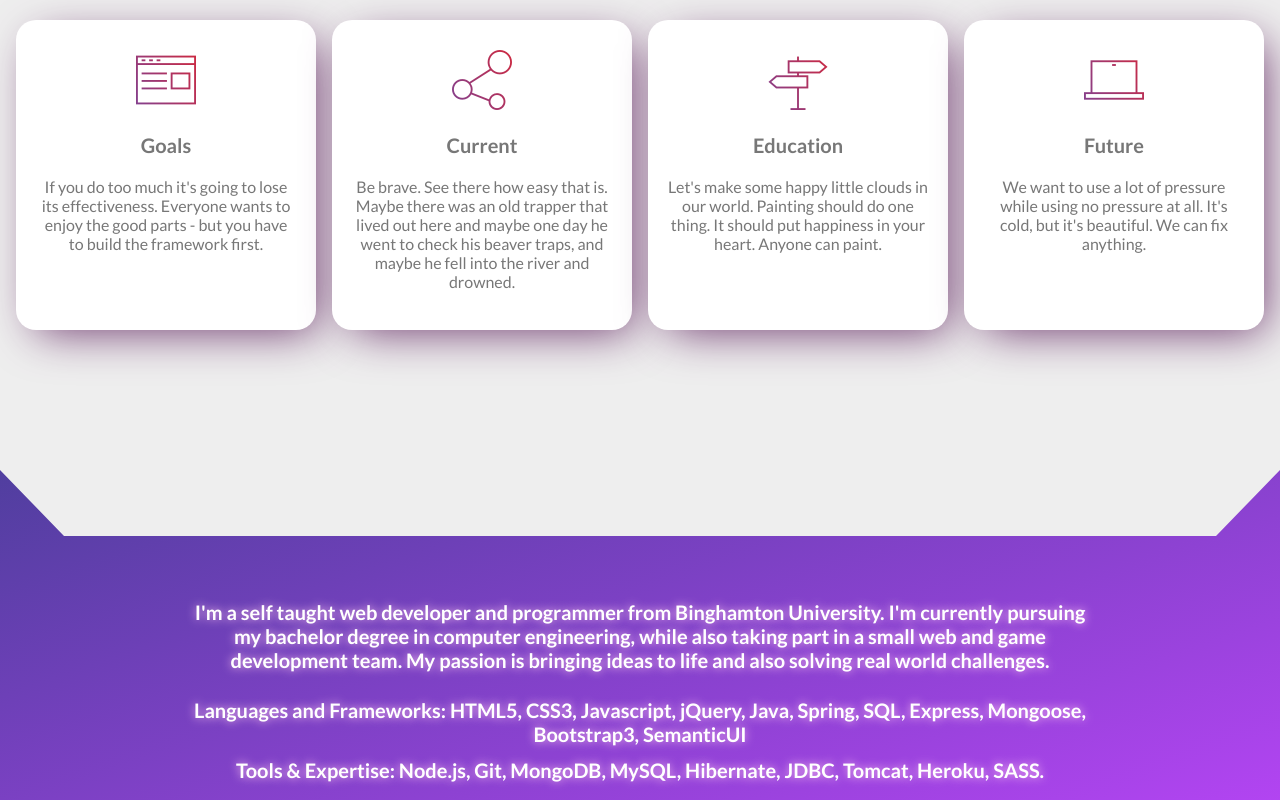
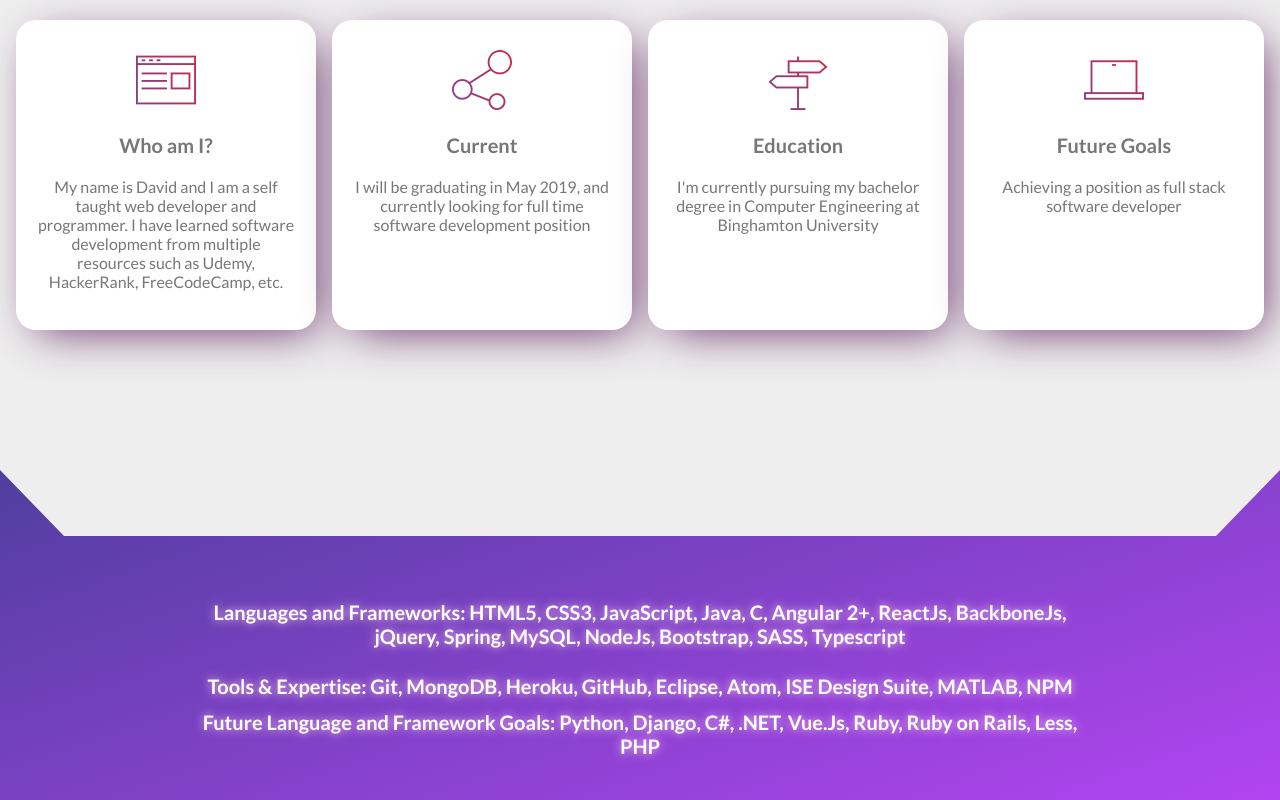
Before and after one commit to david2999999/DJ-Design-Studio-Revamped, a website: page index.html in a window 1280 px wide. Shown: the part 880-1680 px from the top of the page. Drawn offline with Linux system fonts and the light colour scheme.

Commit message:
updated person details

```diff
--- a/index.html
+++ b/index.html
@@ -24,9 +24,9 @@
 
             <div class="header__nav">
                 <ul class="header__nav-ul">
-                    <li class="header__nav-ul-li"><a href="" class="header__nav-ul-link">About Me</a></li>
-                    <li class="header__nav-ul-li"><a href="" class="header__nav-ul-link">Projects</a></li>
-                    <li class="header__nav-ul-li"><a href="" class="header__nav-ul-link">Skill Set</a></li>
+                    <li class="header__nav-ul-li"><a href="#about" class="header__nav-ul-link">About Me</a></li>
+                    <li class="header__nav-ul-li"><a href="#project" class="header__nav-ul-link">Projects</a></li>
+                    <li class="header__nav-ul-li"><a href="#skill_set" class="header__nav-ul-link">Skill Set</a></li>
                     <!--<li class="header__nav-ul-li"><a href="" class="header__nav-ul-link">Contact</a></li>-->
                 </ul>
             </div>
@@ -39,50 +39,53 @@
         </div>
     </header>
 
-    <section class="about">
+    <section class="about" id="about">
         <div class="about__card-container">
             <div class="about__card">
                 <i class="about__card-icon icon-basic-webpage-img-txt"></i>
-                <h1 class="about__card-header">Goals</h1>
-                <p class="about__card-text">If you do too much it's going to lose its effectiveness. Everyone wants to enjoy the good parts - but you have to build the framework first.</p>
+                <h1 class="about__card-header">Who am I?</h1>
+                <p class="about__card-text">My name is David and I am a self taught web developer and programmer.
+                    I have learned software development from multiple resources such as Udemy, HackerRank, FreeCodeCamp, etc.
+                </p>
             </div>
 
             <div class="about__card">
                 <i class="about__card-icon icon-basic-share"></i>
                 <h1 class="about__card-header">Current</h1>
-                <p class="about__card-text">Be brave. See there how easy that is. Maybe there was an old trapper that lived out here and maybe one day he went to check his beaver traps, and maybe he fell into the river and drowned.</p>
+                <p class="about__card-text">I will be graduating in May 2019, and currently looking for full time software development position</p>
             </div>
 
             <div class="about__card">
                 <i class="about__card-icon icon-basic-signs"></i>
                 <h1 class="about__card-header">Education</h1>
-                <p class="about__card-text">Let's make some happy little clouds in our world. Painting should do one thing. It should put happiness in your heart. Anyone can paint.</p>
+                <p class="about__card-text">I'm currently pursuing my bachelor degree in Computer Engineering at
+                    Binghamton University</p>
             </div>
 
             <div class="about__card">
                 <i class="about__card-icon icon-basic-laptop"></i>
-                <h1 class="about__card-header">Future</h1>
-                <p class="about__card-text">We want to use a lot of pressure while using no pressure at all. It's cold, but it's beautiful. We can fix anything.</p>
+                <h1 class="about__card-header">Future Goals</h1>
+                <p class="about__card-text">Achieving a position as full stack software developer</p>
             </div>
         </div>
 
     </section>
 
 
-    <section class="banner">
-        <h1 class="banner__text banner__text-1">I'm a self taught web developer and programmer from Binghamton University.
-            I'm currently pursuing my bachelor degree in computer engineering, while also taking part in a small web and game development team.
-            My passion is bringing ideas to life and also solving real world challenges.
+    <section class="banner" id="skill_set">
+        <h1 class="banner__text banner__text-1">
+            Languages and Frameworks: HTML5, CSS3, JavaScript, Java, C, Angular 2+, ReactJs, BackboneJs, jQuery, Spring,
+            MySQL, NodeJs, Bootstrap, SASS, Typescript</h1>
+        <h1 class="banner__text banner__text-2">
+            Tools & Expertise: Git, MongoDB, Heroku, GitHub, Eclipse, Atom, ISE Design Suite, MATLAB, NPM
         </h1>
-        <h1 class="banner__text banner__text-2">
-            Languages and Frameworks: HTML5, CSS3, Javascript, jQuery, Java, Spring, SQL, Express, Mongoose, Bootstrap3, SemanticUI</h1>
         <h1 class="banner__text banner__text-3">
-            Tools & Expertise: Node.js, Git, MongoDB, MySQL, Hibernate, JDBC, Tomcat, Heroku, SASS.
+            Future Language and Framework Goals: Python, Django, C#, .NET, Vue.Js, Ruby, Ruby on Rails, Less, PHP
         </h1>
     </section>
 
     <section class="project">
-        <div class="project-container">
+        <div class="project-container" id="project">
 
                 <div class="project-box">
                     <a href="https://david2999999.github.io/Stellar/" class="project__link">
@@ -158,7 +161,7 @@
 
             <div class="project-box">
                 <a href="https://david2999999.github.io/DJ-Design-Studio-Revamped/" class="project__link">
-                    <div class="project-box__banner project-box__banner-red">Just Started</div>
+                    <div class="project-box__banner project-box__banner-yellow">In Progress</div>
                     <div class="project-box__top project-box__top-3">
                         <img class="project-box__top-img" src="img/dj-design-new-min.PNG" alt="">
                     </div>
--- a/sass/layout/_header.scss
+++ b/sass/layout/_header.scss
@@ -100,7 +100,6 @@
       &-li{
         margin: .6rem;
         display: inline-block;
-
       }
 
       &-link{
@@ -116,7 +115,6 @@
         margin: 0 1rem 0 1rem;
         @include box-shadow-white;
 
-
         &:hover{
           transform: translateY(-5px);
           color:  #e6ffff;
```
